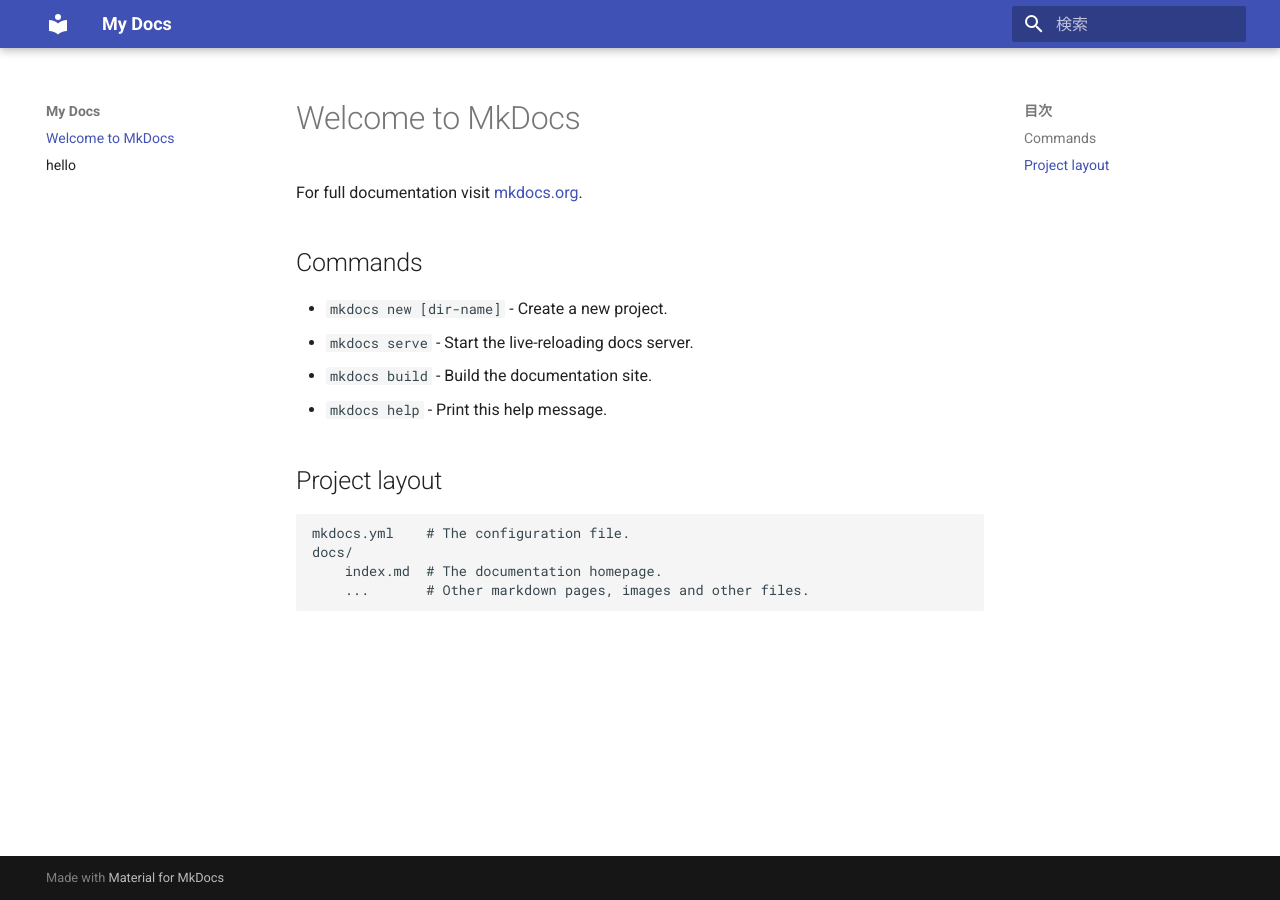
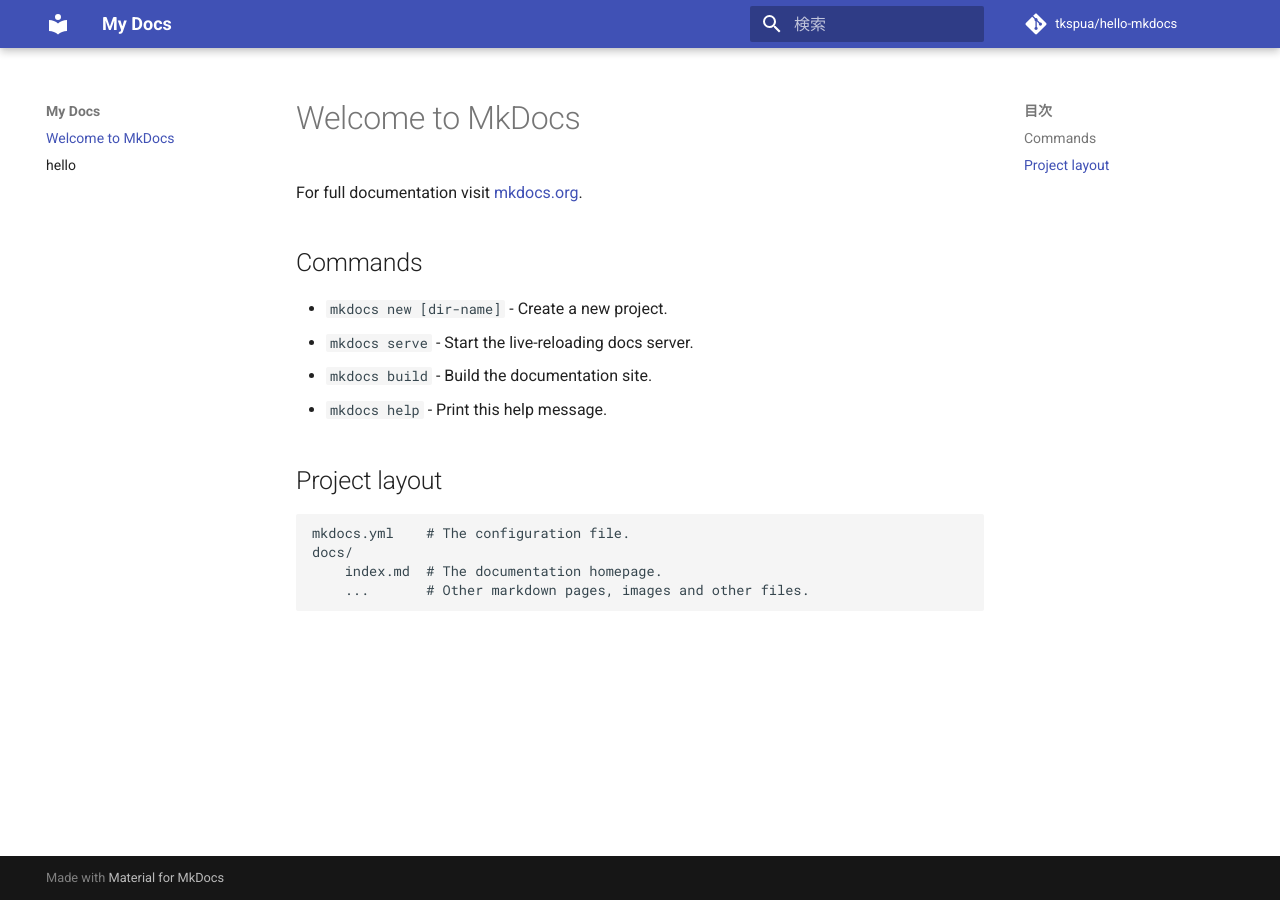
Before and after one commit to tkspua/hello-mkdocs, an MkDocs documentation site: the page built from docs/index.md, in a window 1280 px wide. Built offline with MkDocs 1.6.1 and Material for MkDocs 9.7.7, drawn with Linux system fonts in a browser that asks for light colours; comment, search, counter and statistics services are not loaded.

Commit message:
Add site-info to mkdocs.yml

```diff
--- a/mkdocs.yml
+++ b/mkdocs.yml
@@ -1,7 +1,13 @@
-site_name: My Docs
+site_name: 'My Docs'
+site_description: 'My Docs powerd by MkDocs'
+site_author: 'Martin Donath'
+
+repo_name: 'tkspua/hello-mkdocs'
+repo_url: 'https://github.com/tkspua/hello-mkdocs'
+
 theme:
   name: 'material'
+  language: 'ja'
   palette:
     primary: 'indigo'
     accent: 'indigo'
-  language: 'ja'
```
